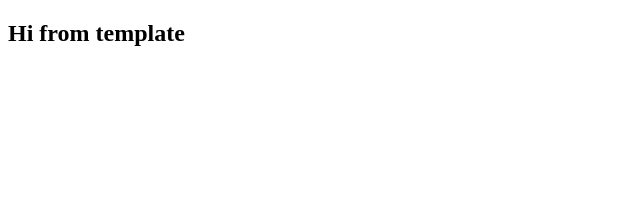
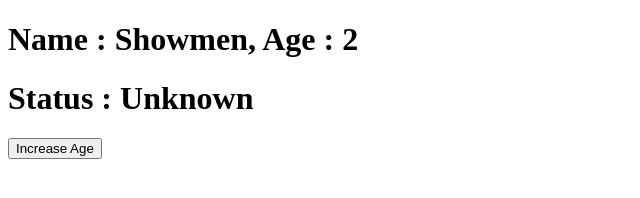
Before and after one commit to showmen/vone, a plain HTML site: page index.html in a window 1280 px wide. Shown: the whole page, without its empty margins (0-640 px from the left). Drawn offline with nearby package versions, Linux system fonts and the light colour scheme.

Commit message:
vue included and some methods added

```diff
--- a/app.js
+++ b/app.js
@@ -1,5 +1,26 @@
 const app = Vue.createApp({
-    template: '<h2>Hi from template</h2>'
+    data(){
+        return {
+            name : 'Showmen',
+            age : 2,
+            ageStatus : 'Unknown'
+        }
+    },
+    methods: {
+        increaseAge(){
+            this.age = this.age + 2;
+            if(this.age >= 0 && this.age <= 10){
+                this.ageStatus = 'Child'
+            }
+            if(this.age > 10 && this.age <= 18){
+                this.ageStatus = 'Teen'
+            }
+            if(this.age > 18){
+                this.ageStatus = 'Adult'
+            }
+
+        }
+    }
 })
 
 app.mount('#app')
--- a/index.html
+++ b/index.html
@@ -8,7 +8,18 @@
     <script src="https://unpkg.com/vue@3"></script>
 </head>
 <body>
-    <div id="app"></div>
+    <script type="importmap">
+        {
+          "imports": {
+            "vue": "https://unpkg.com/vue@3/dist/vue.esm-browser.js"
+          }
+        }
+      </script>
+    <div id="app">
+        <h1>Name : {{name}}, Age : {{age}}</h1>
+        <h1>Status : {{ageStatus}}</h1>
+        <button v-on:click="increaseAge">Increase Age</button>
+    </div>
     <script src="app.js"></script>
 </body>
 </html>
```
